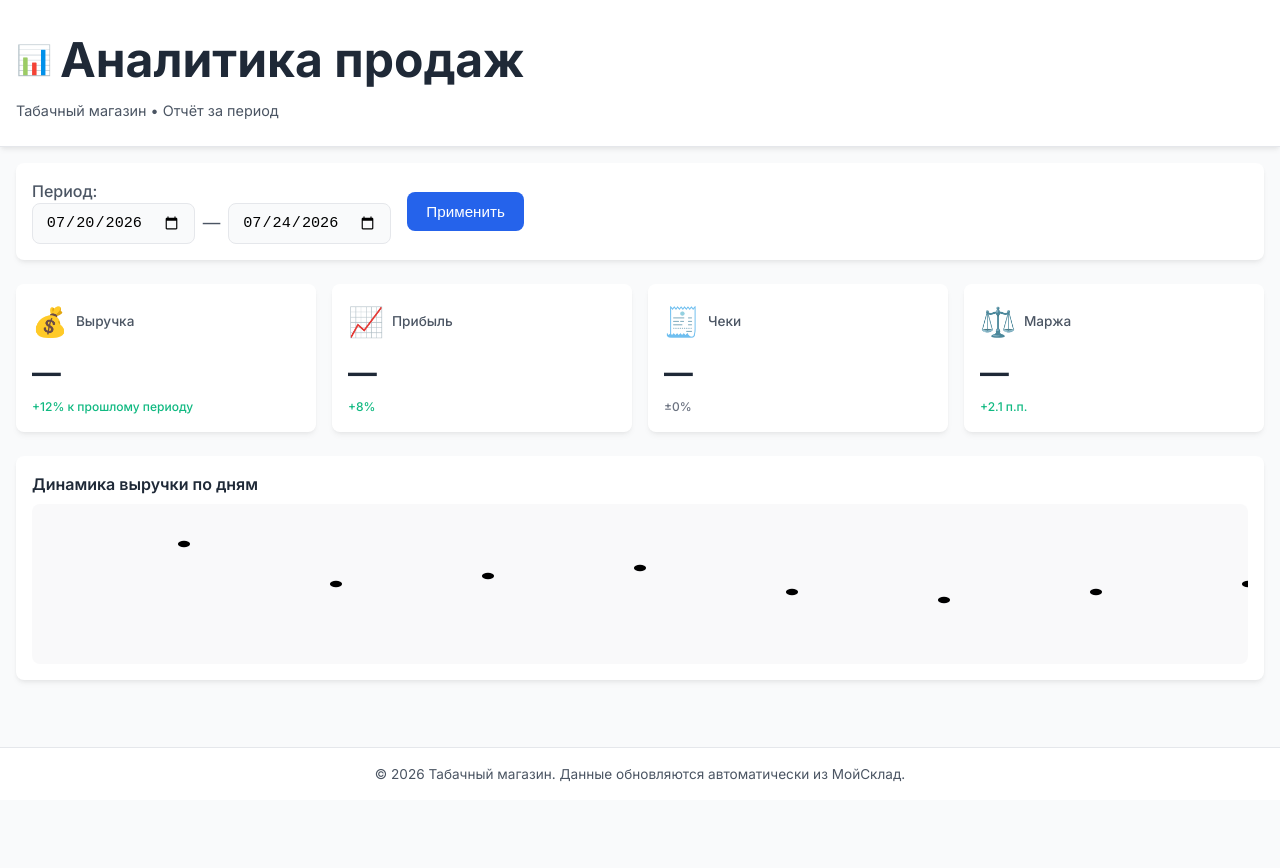
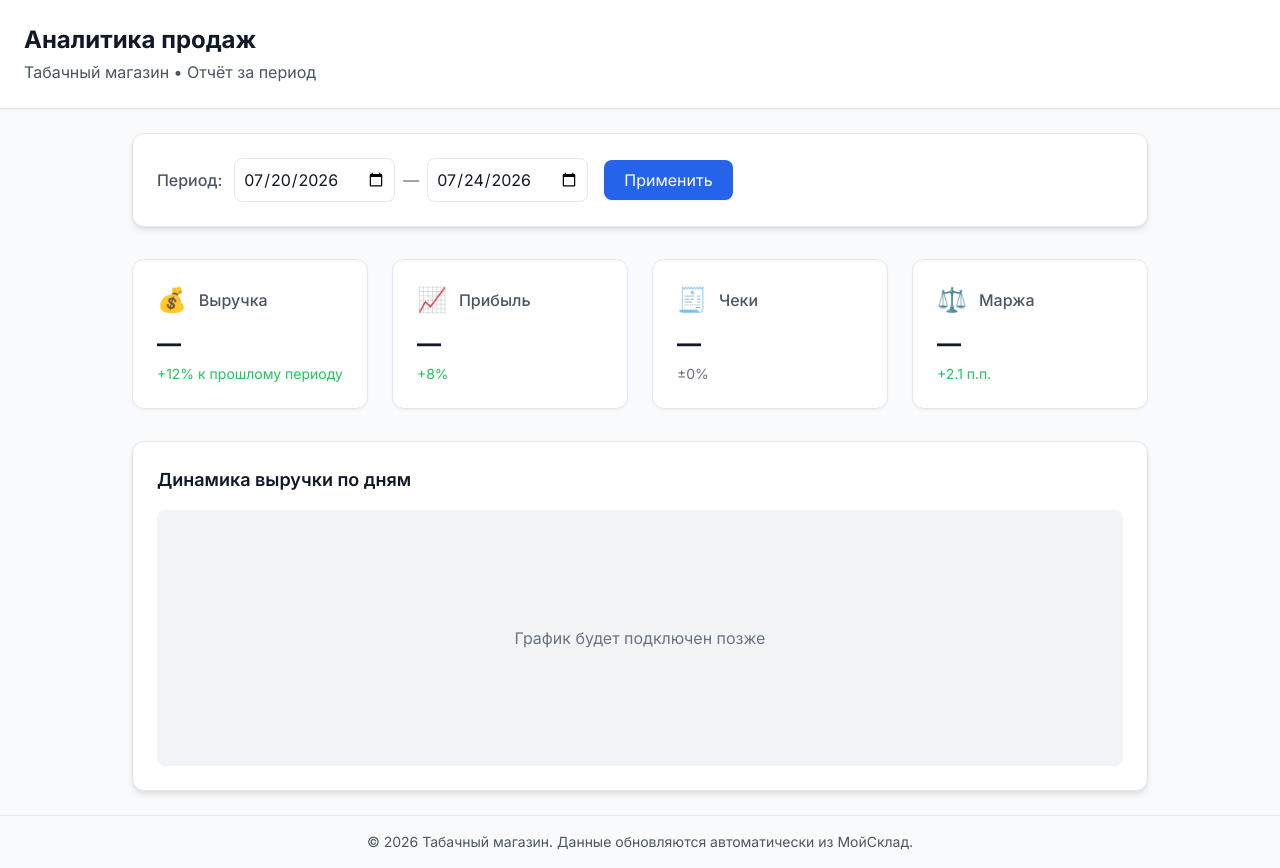
Before and after one commit to DenmarkGod/analyzer, a plain HTML site: page index.html in a window 1280 px wide. Before the commit the page ends 800 px from the top, so only its background shows below. Drawn offline with nearby package versions, Linux system fonts and the light colour scheme.

Commit message:
index.html

```diff
--- a/index.html
+++ b/index.html
@@ -1,156 +1,165 @@
 <!DOCTYPE html>
 <html lang="ru">
 <head>
-    <meta charset="UTF-8">
-    <meta name="viewport" content="width=device-width, initial-scale=1.0">
+  <meta charset="UTF-8" />
+  <meta name="viewport" content="width=device-width, initial-scale=1.0"/>
   <title>Аналитика | Табачный Магазин</title>
-    <link href="https://fonts.googleapis.com/css2?family=Inter:wght@300;400;500;600;700&display=swap" rel="stylesheet">
-    <link rel="stylesheet" href="styles.css">
+
+  <!-- Tailwind CSS via CDN -->
+  <script src="https://cdn.tailwindcss.com"></script>
+  <script>
+    tailwind.config = {
+      theme: {
+        extend: {
+          colors: {
+            primary: '#2563eb',
+            success: '#10b981',
+          }
+        }
+      }
+    }
+  </script>
+
+  <!-- Framer Motion via CDN -->
+  <script src="https://unpkg.com/framer-motion@10.16.4/dist/motion.min.js"></script>
+
+  <style>
+    @import url('https://fonts.googleapis.com/css2?family=Inter:wght@300;400;500;600;700&display=swap');
+    body { font-family: 'Inter', sans-serif; }
+  </style>
 </head>
-<body>
+<body class="bg-gray-50 dark:bg-gray-900 text-gray-900 dark:text-gray-100 transition-colors">
 
-<div class="app">
-    <header class="header">
-        <div class="logo">
-            <div class="logo-icon">📊</div>
-            <h1>Аналитика продаж</h1>
+<div class="min-h-screen flex flex-col">
+  <!-- Header -->
+  <header class="p-6 bg-white dark:bg-gray-800 shadow-sm border-b border-gray-200 dark:border-gray-700">
+    <div class="max-w-7xl mx-auto">
+      <h1 class="text-2xl font-bold">Аналитика продаж</h1>
+      <p class="text-gray-600 dark:text-gray-400 mt-1">Табачный магазин • Отчёт за период</p>
     </div>
-        <div class="subtitle">Табачный магазин • Отчёт за период</div>
   </header>
 
-    <main class="main">
-        <section class="controls">
-            <div class="date-range">
-                <label class="label">Период:</label>
-                <div class="date-inputs">
-                    <input type="date" id="start-date" class="date-input">
-                    <span class="divider">—</span>
-                    <input type="date" id="end-date" class="date-input">
+  <!-- Main -->
+  <main class="flex-1 p-6 max-w-7xl mx-auto">
+    <!-- Controls -->
+    <section class="mb-8 bg-white dark:bg-gray-800 p-6 rounded-xl shadow-md border border-gray-200 dark:border-gray-700">
+      <div class="flex flex-wrap items-center gap-4">
+        <div class="flex items-center gap-3">
+          <label class="text-gray-600 dark:text-gray-400 font-medium">Период:</label>
+          <div class="flex items-center gap-2">
+            <input type="date" id="start-date" class="p-2 border rounded-lg dark:bg-gray-700 dark:border-gray-600" />
+            <span class="text-gray-500">—</span>
+            <input type="date" id="end-date" class="p-2 border rounded-lg dark:bg-gray-700 dark:border-gray-600" />
           </div>
         </div>
-            <button id="apply-btn" class="btn btn-primary">
+        <button id="apply-btn" class="bg-blue-600 text-white px-5 py-2 rounded-lg hover:bg-blue-700 transition-colors shadow-sm">
           Применить
         </button>
-        </section>
-
-        <section class="metrics-grid">
-            <div class="metric-card animate-in" data-delay="0.1s">
-                <div class="metric-header">
-                    <div class="metric-icon">💰</div>
-                    <div class="metric-title">Выручка</div>
-                </div>
-                <div class="metric-value" id="revenue">—</div>
-                <div class="metric-change positive">+12% к прошлому периоду</div>
-            </div>
-
-            <div class="metric-card animate-in" data-delay="0.2s">
-                <div class="metric-header">
-                    <div class="metric-icon">📈</div>
-                    <div class="metric-title">Прибыль</div>
-                </div>
-                <div class="metric-value" id="profit">—</div>
-                <div class="metric-change positive">+8%</div>
-            </div>
-
-            <div class="metric-card animate-in" data-delay="0.3s">
-                <div class="metric-header">
-                    <div class="metric-icon">🧾</div>
-                    <div class="metric-title">Чеки</div>
-                </div>
-                <div class="metric-value" id="checks">—</div>
-                <div class="metric-change neutral">±0%</div>
-            </div>
-
-            <div class="metric-card animate-in" data-delay="0.4s">
-                <div class="metric-header">
-                    <div class="metric-icon">⚖️</div>
-                    <div class="metric-title">Маржа</div>
-                </div>
-                <div class="metric-value" id="margin">—</div>
-                <div class="metric-change positive">+2.1 п.п.</div>
       </div>
     </section>
 
-        <section class="chart-placeholder">
-            <div class="chart-title">Динамика выручки по дням</div>
-            <div class="chart-bg">
-                <svg viewBox="0 0 800 200" preserveAspectRatio="none">
-                    <path d="M0,150 Q100,50 200,100 T400,80 T600,120 T800,100"
-                          fill="none" stroke="var(--border-color)" stroke-width="2"/>
-                    <circle cx="100" cy="50" r="4" fill="var(--primary-color)"/>
-                    <circle cx="200" cy="100" r="4" fill="var(--primary-color)"/>
-                    <circle cx="300" cy="90" r="4" fill="var(--primary-color)"/>
-                    <circle cx="400" cy="80" r="4" fill="var(--primary-color)"/>
-                    <circle cx="500" cy="110" r="4" fill="var(--primary-color)"/>
-                    <circle cx="600" cy="120" r="4" fill="var(--primary-color)"/>
-                    <circle cx="700" cy="110" r="4" fill="var(--primary-color)"/>
-                    <circle cx="800" cy="100" r="4" fill="var(--primary-color)"/>
-                </svg>
+    <!-- Metrics Grid -->
+    <section class="grid grid-cols-1 md:grid-cols-2 lg:grid-cols-4 gap-6 mb-8">
+      <motion-div
+        class="bg-white dark:bg-gray-800 rounded-xl p-6 shadow-sm border border-gray-200 dark:border-gray-700 hover:shadow-md transition-shadow"
+        initial="{ y: 50, opacity: 0 }"
+        animate="{ y: 0, opacity: 1 }"
+        transition="{ type: 'spring', bounce: 0.2, duration: 0.8 }"
+      >
+        <div class="flex items-center gap-3 mb-3">
+          <div class="text-2xl">💰</div>
+          <div class="font-medium text-gray-600 dark:text-gray-300">Выручка</div>
+        </div>
+        <div class="text-2xl font-bold text-gray-900 dark:text-white" id="revenue">—</div>
+        <div class="mt-1 text-sm text-green-500">+12% к прошлому периоду</div>
+      </motion-div>
+
+      <motion-div
+        class="bg-white dark:bg-gray-800 rounded-xl p-6 shadow-sm border border-gray-200 dark:border-gray-700 hover:shadow-md transition-shadow"
+        initial="{ y: 50, opacity: 0 }"
+        animate="{ y: 0, opacity: 1 }"
+        transition="{ type: 'spring', bounce: 0.2, duration: 0.8, delay: 0.1 }"
+      >
+        <div class="flex items-center gap-3 mb-3">
+          <div class="text-2xl">📈</div>
+          <div class="font-medium text-gray-600 dark:text-gray-300">Прибыль</div>
+        </div>
+        <div class="text-2xl font-bold text-gray-900 dark:text-white" id="profit">—</div>
+        <div class="mt-1 text-sm text-green-500">+8%</div>
+      </motion-div>
+
+      <motion-div
+        class="bg-white dark:bg-gray-800 rounded-xl p-6 shadow-sm border border-gray-200 dark:border-gray-700 hover:shadow-md transition-shadow"
+        initial="{ y: 50, opacity: 0 }"
+        animate="{ y: 0, opacity: 1 }"
+        transition="{ type: 'spring', bounce: 0.2, duration: 0.8, delay: 0.2 }"
+      >
+        <div class="flex items-center gap-3 mb-3">
+          <div class="text-2xl">🧾</div>
+          <div class="font-medium text-gray-600 dark:text-gray-300">Чеки</div>
+        </div>
+        <div class="text-2xl font-bold text-gray-900 dark:text-white" id="checks">—</div>
+        <div class="mt-1 text-sm text-gray-500">±0%</div>
+      </motion-div>
+
+      <motion-div
+        class="bg-white dark:bg-gray-800 rounded-xl p-6 shadow-sm border border-gray-200 dark:border-gray-700 hover:shadow-md transition-shadow"
+        initial="{ y: 50, opacity: 0 }"
+        animate="{ y: 0, opacity: 1 }"
+        transition="{ type: 'spring', bounce: 0.2, duration: 0.8, delay: 0.3 }"
+      >
+        <div class="flex items-center gap-3 mb-3">
+          <div class="text-2xl">⚖️</div>
+          <div class="font-medium text-gray-600 dark:text-gray-300">Маржа</div>
+        </div>
+        <div class="text-2xl font-bold text-gray-900 dark:text-white" id="margin">—</div>
+        <div class="mt-1 text-sm text-green-500">+2.1 п.п.</div>
+      </motion-div>
+    </section>
+
+    <!-- Chart Placeholder -->
+    <section class="bg-white dark:bg-gray-800 p-6 rounded-xl shadow-md border border-gray-200 dark:border-gray-700">
+      <h2 class="text-lg font-semibold mb-4">Динамика выручки по дням</h2>
+      <div class="h-64 bg-gray-100 dark:bg-gray-700 rounded-lg flex items-center justify-center">
+        <p class="text-gray-500 dark:text-gray-400">График будет подключен позже</p>
       </div>
     </section>
   </main>
 
-    <footer class="footer">
-        <p>© 2026 Табачный магазин. Данные обновляются автоматически из МойСклад.</p>
+  <!-- Footer -->
+  <footer class="py-4 text-center text-gray-600 dark:text-gray-400 text-sm border-t border-gray-200 dark:border-gray-700">
+    © 2026 Табачный магазин. Данные обновляются автоматически из МойСклад.
   </footer>
 </div>
 
 <script>
-    // Заглушка: имитация загрузки данных
+  // Установка дат по умолчанию
+  const today = new Date().toISOString().split('T')[0];
+  const startOfWeek = new Date();
+  startOfWeek.setDate(startOfWeek.getDate() - startOfWeek.getDay() + 1);
+  document.getElementById('start-date').value = startOfWeek.toISOString().split('T')[0];
+  document.getElementById('end-date').value = today;
+
+  // Обработчик кнопки
   document.getElementById('apply-btn').addEventListener('click', function () {
-        const startDate = document.getElementById('start-date').value;
-        const endDate = document.getElementById('end-date').value;
-
-        if (!startDate || !endDate) {
+    const start = document.getElementById('start-date').value;
+    const end = document.getElementById('end-date').value;
+    if (!start || !end) {
       alert('Выберите период');
       return;
     }
 
-        // Анимация "загрузки"
-        const btn = this;
-        btn.textContent = 'Загрузка...';
-        btn.disabled = true;
-
-        setTimeout(() => {
-            // Обновляем значения
+    // Заглушка данных
     document.getElementById('revenue').textContent = '152 450 ₽';
     document.getElementById('profit').textContent = '48 780 ₽';
     document.getElementById('checks').textContent = '127';
     document.getElementById('margin').textContent = '32.0%';
 
-            btn.textContent = 'Готово';
-            btn.classList.add('btn-success');
+    this.textContent = 'Готово';
+    this.classList.add('bg-green-600');
     setTimeout(() => {
-                btn.textContent = 'Применить';
-                btn.classList.remove('btn-success');
-                btn.disabled = false;
+      this.textContent = 'Применить';
+      this.classList.remove('bg-green-600');
     }, 2000);
-        }, 1200);
-    });
-
-    // Установка дат по умолчанию: начало недели — сегодня
-    const today = new Date();
-    const startOfWeek = new Date(today);
-    startOfWeek.setDate(today.getDate() - today.getDay() + 1); // Понедельник
-
-    document.getElementById('start-date').value = startOfWeek.toISOString().split('T')[0];
-    document.getElementById('end-date').value = today.toISOString().split('T')[0];
-
-    // Анимация появления карточек при прокрутке
-    const observer = new IntersectionObserver(
-        (entries) => {
-            entries.forEach(entry => {
-                if (entry.isIntersecting) {
-                    entry.target.classList.add('visible');
-                }
-            });
-        },
-        { threshold: 0.1 }
-    );
-
-    document.querySelectorAll('.metric-card').forEach(card => {
-        observer.observe(card);
   });
 </script>
-</body>
-</html>
```
Lines whose indentation alone changed are shown as unchanged.
